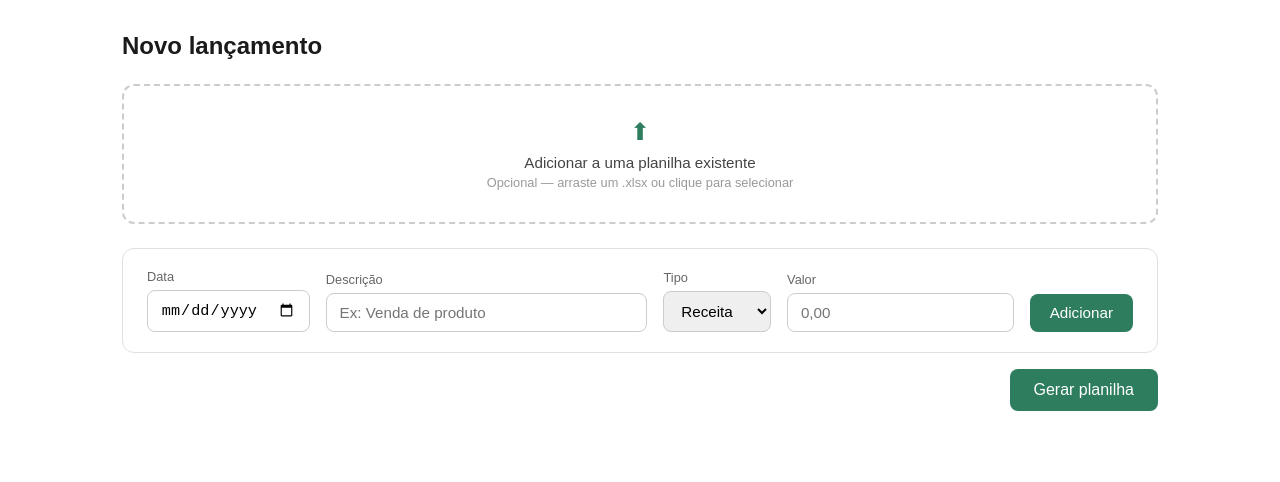
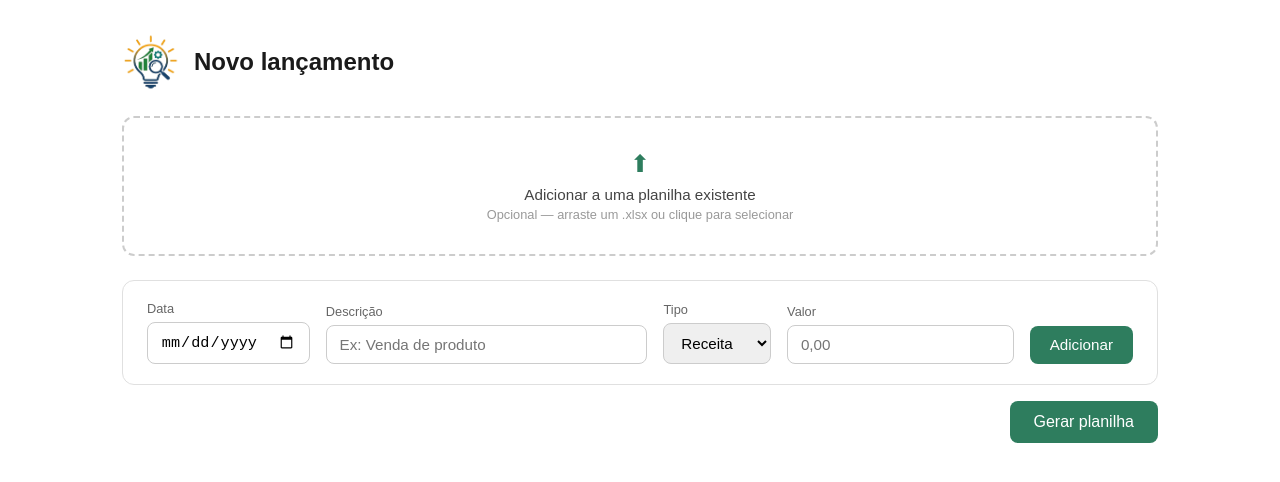
Before and after one commit to senaerik7/Front, a React (Vite) app: page /formulario in a window 1280 px wide. Shown: the top 482 px of the page. Built offline with nearby package versions, Linux system fonts and the light colour scheme; no server answers.

Commit message:
Adiciona logo nas 3 telas

```diff
--- a/src/pages/Dashboard/Dashboard.css
+++ b/src/pages/Dashboard/Dashboard.css
@@ -65,6 +65,11 @@
     margin-top: 1rem;
 }
 
+.dashboard-logo-img {
+    width: 60px;
+    height: 60px;
+}
+
 .dashboard-erro {
     text-align: center;
     color: #c0392b;
--- a/src/pages/Dashboard/Dashboard.jsx
+++ b/src/pages/Dashboard/Dashboard.jsx
@@ -27,7 +27,7 @@ function Dashboard() {
     return (
         <div className="dashboard-container">
             <header className="dashboard-header">
-                <span className="dashboard-logo-icone">▣</span>
+                <img src="/src/assets/5.png" alt="Logo" className="dashboard-logo-img" />
                 <span className="dashboard-logo-texto">Caixa Diário</span>
             </header>
 
--- a/src/pages/Formulario/Formulario.css
+++ b/src/pages/Formulario/Formulario.css
@@ -108,6 +108,22 @@
     margin-bottom: 1rem;
 }
 
+.formulario-header {
+    display: flex;
+    align-items: center;
+    gap: 0.75rem;
+    margin-bottom: 1.5rem;
+}
+
+.formulario-titulo {
+    margin-bottom: 0;
+}
+
+.formulario-logo {
+    width: 60px;
+    height: 60px;
+}
+
 .formulario-rodape {
     display: flex;
     justify-content: flex-end;
--- a/src/pages/Formulario/Formulario.jsx
+++ b/src/pages/Formulario/Formulario.jsx
@@ -81,7 +81,10 @@ function Formulario() {
 
     return (
         <div className="formulario-container">
-            <h1 className="formulario-titulo">Novo lançamento</h1>
+            <div className="formulario-header">
+                <img src="/src/assets/5.png" alt="Logo" className="formulario-logo" />
+                <h1 className="formulario-titulo">Novo lançamento</h1>
+            </div>
 
             <div
                 className="formulario-dropzone"
--- a/src/pages/Home/Home.css
+++ b/src/pages/Home/Home.css
@@ -63,6 +63,12 @@
     padding: 0.3rem 0.4rem;
 }
 
+.home-logo {
+    width: 120px;
+    height: 120px;
+    margin-bottom: 1rem;
+}
+
 .home-card-titulo {
     font-size: 1rem;
     font-weight: 600;
--- a/src/pages/Home/Home.jsx
+++ b/src/pages/Home/Home.jsx
@@ -7,6 +7,7 @@ function Home() {
     return (
         <div className="home-container">
             <div className="home-content">
+                <img src="/src/assets/5.png" alt="Logo" className="home-logo" />
                 <h1 className="home-titulo">Gerencie seu caixa diário com simplicidade</h1>
                 <p className="home-subtitulo">Analise planilhas existentes ou crie novas em poucos cliques</p>
 
```
Also changed, not shown: src/assets/5.png (added).
